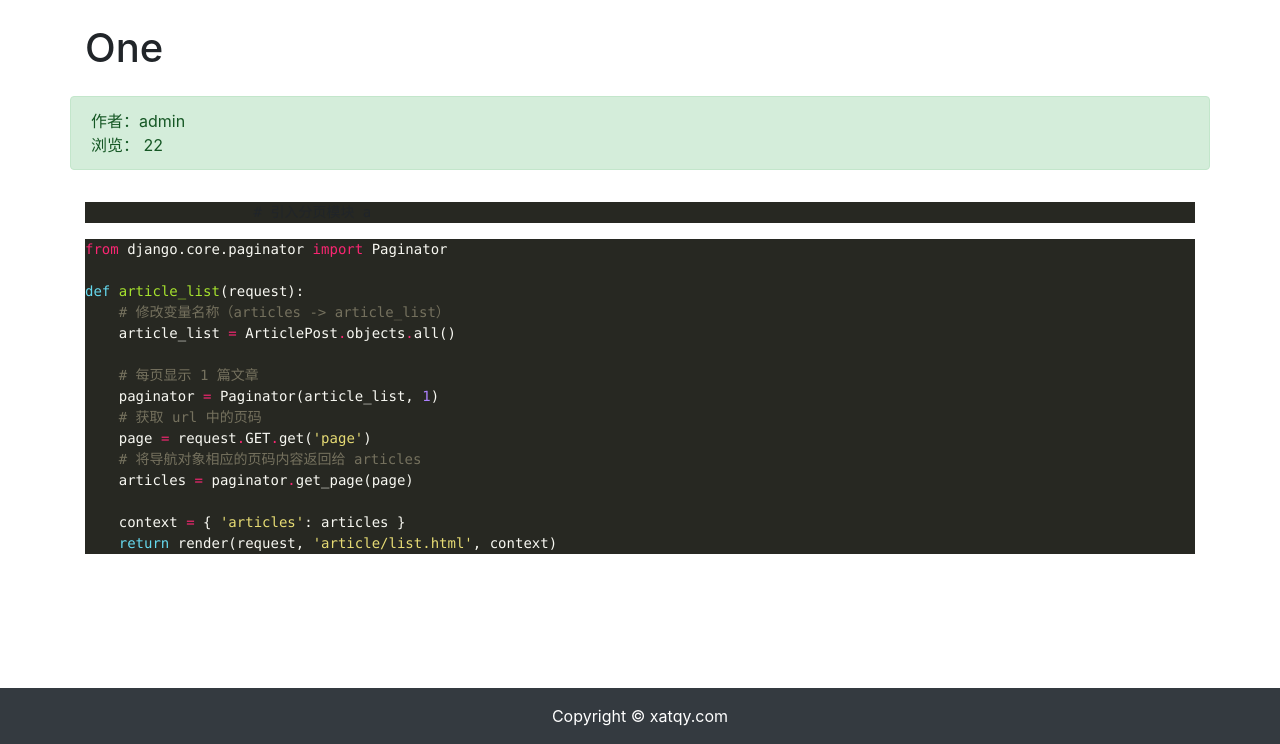
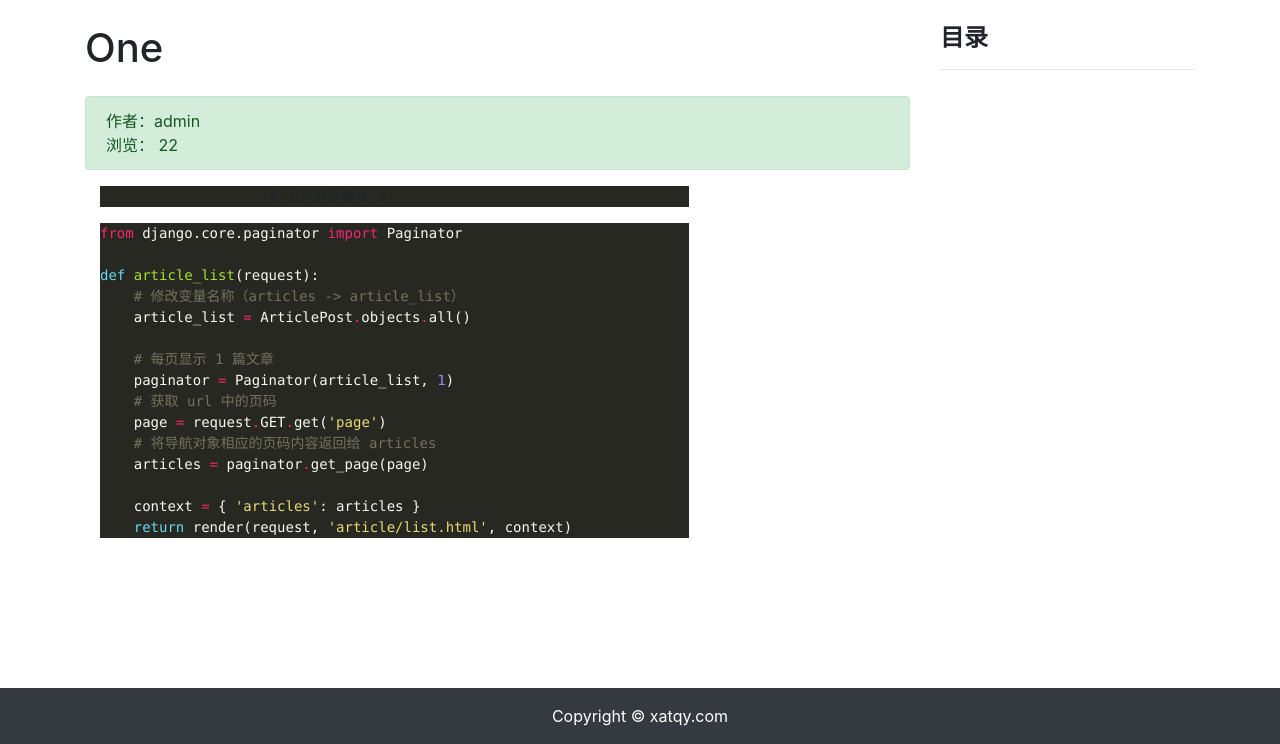
Before and after one commit to lzy2099/test_ablog, a Django app: page /article/article-detail/6/ in a window 1280 px wide. Shown: the part 56-800 px from the top of the page. Run offline with Django 3.2, Linux system fonts and the light colour scheme; data comes from the database, SQL or seed files in the repository; both versions use the stored data as it was after the commit; some libraries are stand-ins or nearby versions.

Commit message:
添加toc

```diff
--- a/another_blog/article/views.py
+++ b/another_blog/article/views.py
@@ -50,12 +50,15 @@ def article_detail(request, id):
     article = ArticlePost.objects.get(id=id)
     article.total_views += 1
     article.save(update_fields=['total_views'])
-    article.body = markdown.markdown(
-        article.body, extensions=[
+    md = markdown.Markdown(
+        extensions=[
             'markdown.extensions.extra',
             'markdown.extensions.codehilite',
+            # 目录扩展 有些版本中是大写的 TOC
+            'markdown.extensions.toc',
         ])
-    context = {'article': article}
+    article.body = md.convert(article.body)
+    context = {'article': article, 'toc': md.toc}
     return render(request, 'article/detail.html', context)
 
 
--- a/another_blog/templates/article/detail.html
+++ b/another_blog/templates/article/detail.html
@@ -11,8 +11,9 @@
 {% block content %}
 <div class="container">
     <div class="row">
-        <h1 class="col-12 mt-4 mb-4">{{ article.title }}</h1>
-        <div class="col-12 alert alert-success">
+        <div class="col-9">
+            <h1 class="mt-4 mb-4">{{ article.title }}</h1>
+        <div class=" alert alert-success">
             <div>
                 作者：{{ article.author }}
                 {% if user == article.author %}
@@ -22,6 +23,7 @@
             </div>
             <div>浏览： {{ article.total_views }}</div>
         </div>
+
             <form style="display:none;"
                   id="safe_delete"
                   action="{% url 'article:article_safe_delete' article.id %}"
@@ -29,8 +31,16 @@
                 {% csrf_token %}
                 <button type="submit">发送</button>
             </form>
-        <div class="col-12">
+        <div class="col-9">
             <p>{{ article.body|safe }}</p>
+        </div>
+        </div>
+            <div class="col-3 mt-4">
+                <h4><strong>目录</strong></h4>
+                <hr>
+                <div>
+                    {{ toc|safe }}
+                </div>
             </div>
     </div>
 </div>
```
Also changed, not shown: another_blog/db.sqlite3. Lines whose indentation alone changed are shown as unchanged.
